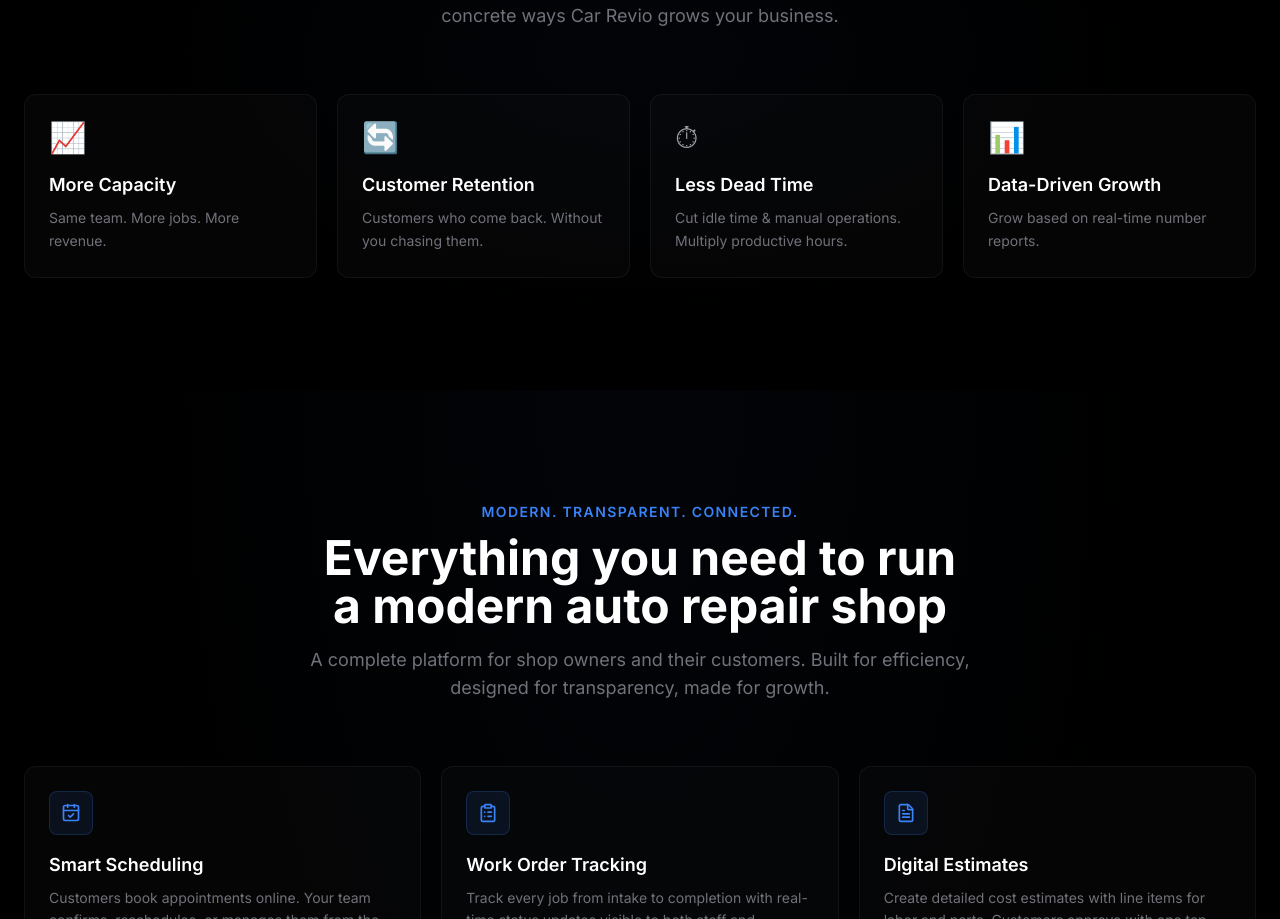
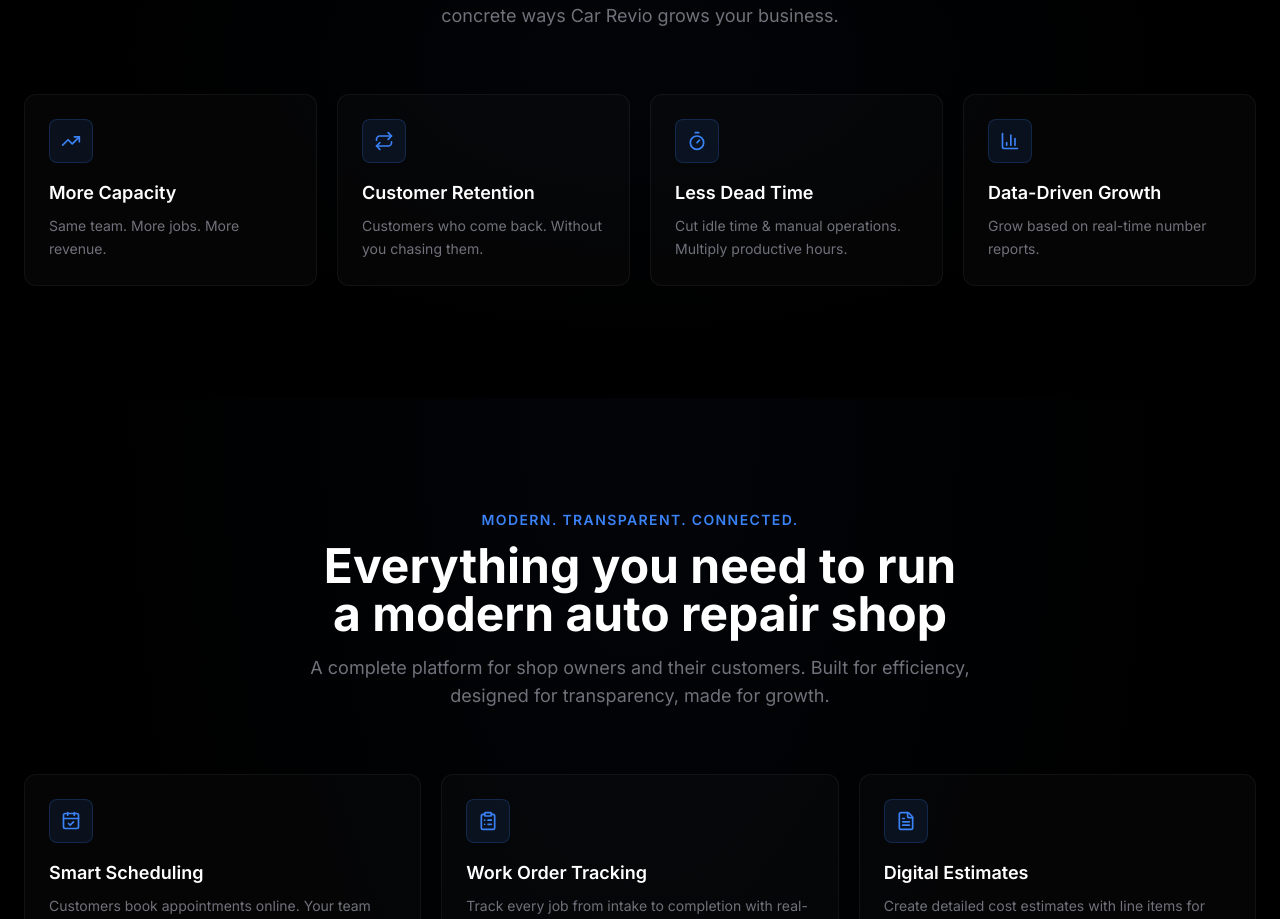
Before and after one commit to valitakacs/service-app-website, a React (Vite) app: page / in a window 1280 px wide. Shown: the part 1489-2408 px from the top of the page. Built offline with nearby package versions, Linux system fonts and the light colour scheme.

Commit message:
fix(why): swap emoji for accent-tinted Lucide icons
Match the visual language of the rest of the site (Features, ForShops,
ForCustomers) — every section uses a small accent-tinted square with a
20px Lucide icon instead of color emoji.

```diff
--- a/src/sections/WhyCarRevio.tsx
+++ b/src/sections/WhyCarRevio.tsx
@@ -4,25 +4,21 @@ import { TrendingUp, Repeat, Timer, BarChart3 } from 'lucide-react'
 const reasons = [
   {
     icon: TrendingUp,
-    emoji: '📈',
     title: 'More Capacity',
     desc: 'Same team. More jobs. More revenue.',
   },
   {
     icon: Repeat,
-    emoji: '🔄',
     title: 'Customer Retention',
     desc: 'Customers who come back. Without you chasing them.',
   },
   {
     icon: Timer,
-    emoji: '⏱',
     title: 'Less Dead Time',
     desc: 'Cut idle time & manual operations. Multiply productive hours.',
   },
   {
     icon: BarChart3,
-    emoji: '📊',
     title: 'Data-Driven Growth',
     desc: 'Grow based on real-time number reports.',
   },
@@ -65,7 +61,9 @@ export default function WhyCarRevio() {
               viewport={{ once: true }}
               transition={{ duration: 0.4, delay: i * 0.08 }}
             >
-              <div className="text-3xl mb-4">{r.emoji}</div>
+              <div className="w-11 h-11 rounded-lg bg-accent/10 border border-accent/20 flex items-center justify-center mb-4 group-hover:bg-accent/15 transition-colors">
+                <r.icon size={20} className="text-accent" />
+              </div>
               <h3 className="text-lg font-semibold text-white mb-2">{r.title}</h3>
               <p className="text-sm text-zinc-500 leading-relaxed">{r.desc}</p>
             </motion.div>
```
